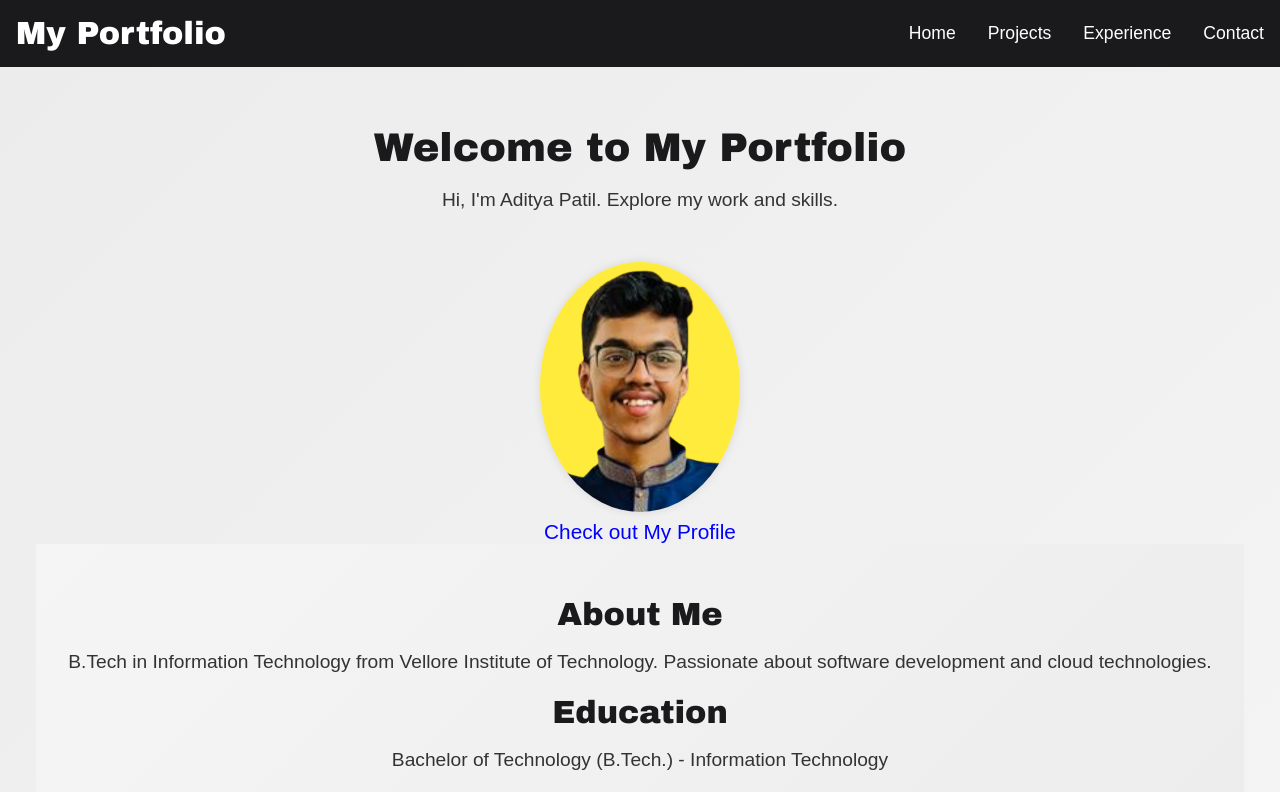
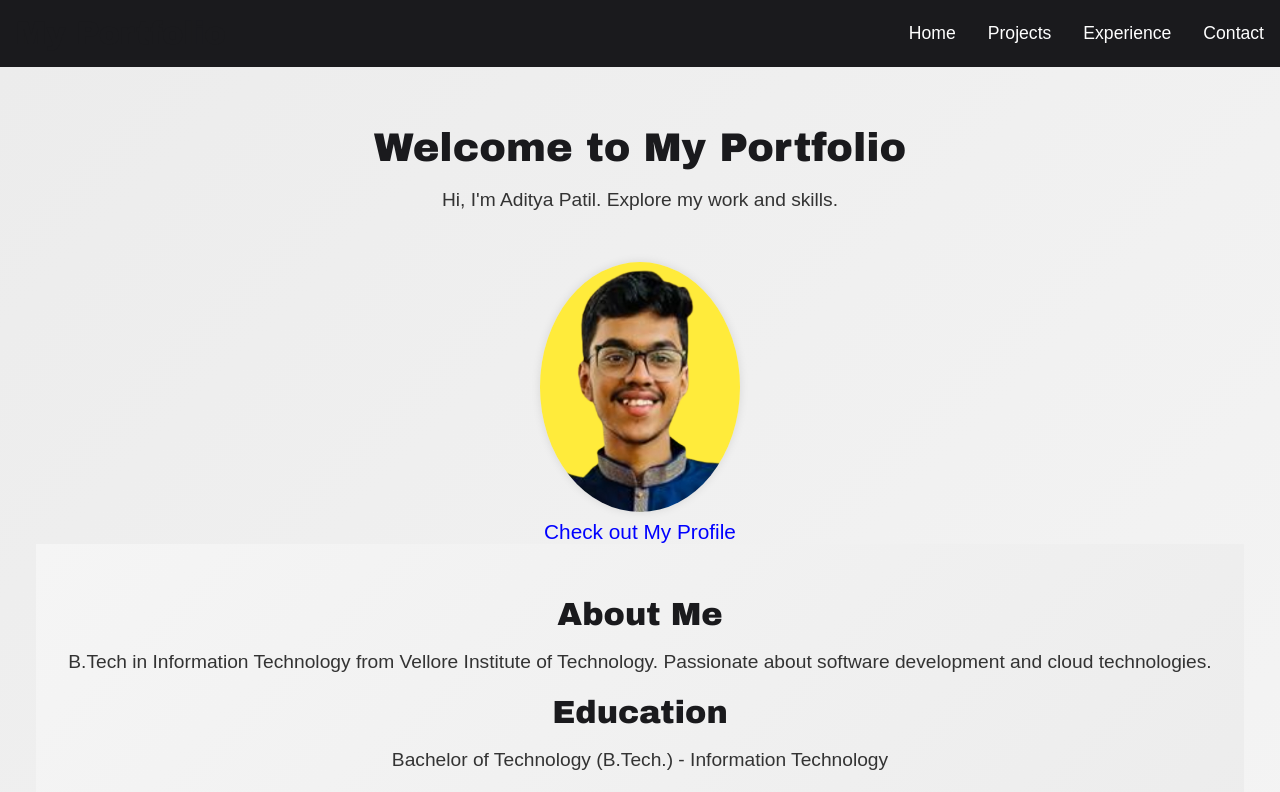
Before and after one commit to AdityaNPatil/Portfolio_React, a React (Vite) app: page / in a window 1280 px wide. Shown: the top 792 px of the page. Built offline with nearby package versions, Linux system fonts and the light colour scheme.

Commit message:
Update Header.jsx
Added Link to My Portfolio Heading

```diff
--- a/src/components/Header.jsx
+++ b/src/components/Header.jsx
@@ -13,7 +13,7 @@ function Header() {
   return (
     <header>
       <div className="logo">
-        <h1>My Portfolio</h1>
+        <h1><Link to="/">My Portfolio</Link></h1>
       </div>
       <nav className={isOpen ? 'nav-open' : ''}>
         <ul>
```
